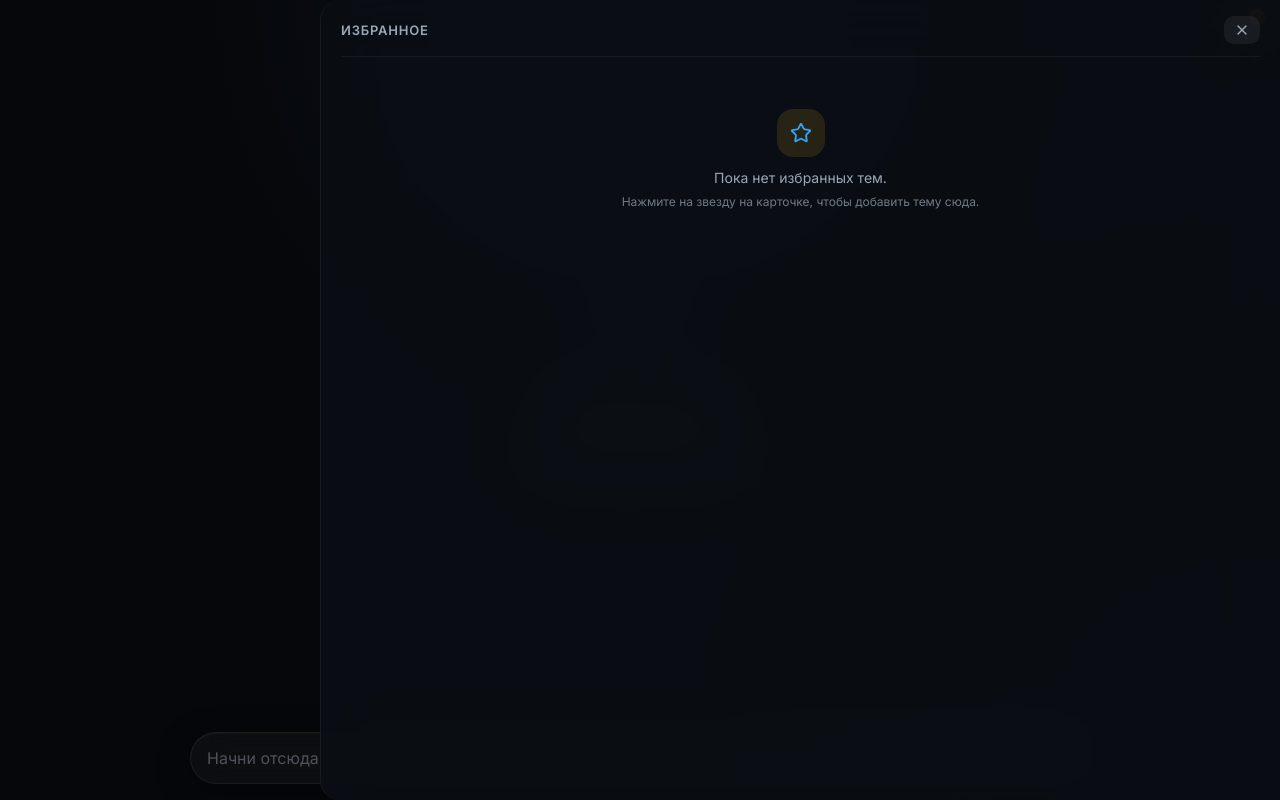
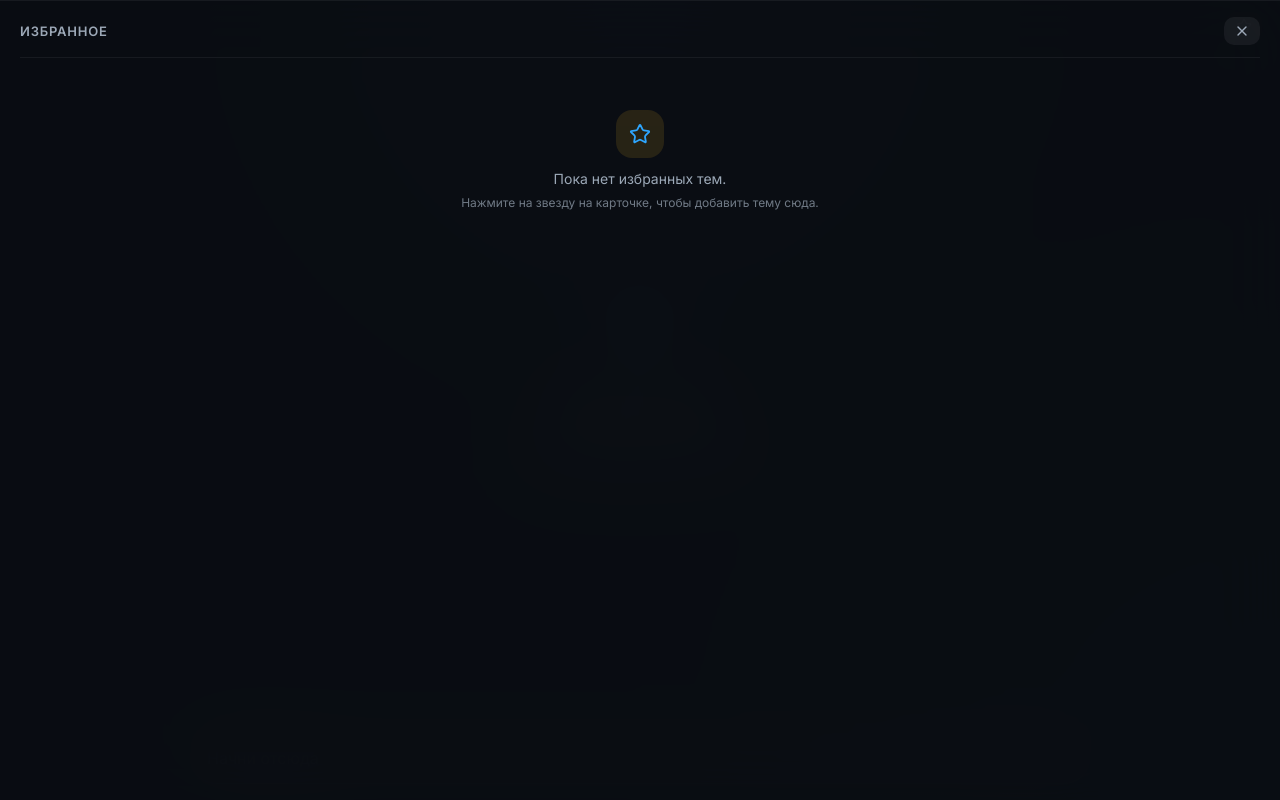
Before and after one commit to urtaevS/arr_search, a website: page index.html in a window 1280 px wide. Both pictures are taken after a click on the button "Избранное". Drawn offline with nearby package versions, Linux system fonts and the light colour scheme; no server answers.

Commit message:
feat: refine favorites UX - hide badge when empty, full-screen favorites window, match header button size

```diff
--- a/app.js
+++ b/app.js
@@ -1972,9 +1972,13 @@ ${this.escapeHtml(message) || "Не удалось получить резуль
 
         if (this.favoritesCount) {
 
-            this.favoritesCount.textContent = count > 0 ? count : "";
-
-            this.favoritesBtn.classList.toggle("has-fav", count > 0);
+            const show = count > 0;
+
+            this.favoritesCount.textContent = show ? count : "";
+
+            this.favoritesCount.classList.toggle("hidden", !show);
+
+            this.favoritesBtn.classList.toggle("has-fav", show);
 
         }
 
--- a/styles.css
+++ b/styles.css
@@ -217,14 +217,10 @@ body{
     align-items:center;
     justify-content:center;
 
-    width:40px;
-    height:40px;
-
-    padding:0;
-    margin:0;
+    padding:6px 10px;
 
     border:none;
-    border-radius:12px;
+    border-radius:10px;
 
     background:rgba(255,255,255,.06);
 
@@ -232,7 +228,9 @@ body{
 
     cursor:pointer;
 
-    transition:color .2s, background .2s, transform .2s;
+    transition:all .2s;
+
+    font-family:inherit;
 
     outline:none;
 
@@ -248,16 +246,16 @@ body{
 
 .favorites-btn svg{
 
-    width:18px;
-    height:18px;
+    width:16px;
+    height:16px;
 
 }
 
 .favorites-btn:hover{
 
+    background:rgba(255,255,255,.10);
+
     color:#FBBF24;
-
-    background:rgba(251,191,36,.12);
 
 }
 
@@ -297,6 +295,39 @@ body{
     justify-content:center;
 
     line-height:1;
+
+}
+
+.favorites-count.hidden{
+
+    display:none;
+
+}
+
+/* ---------- FAVORITES PANEL (full screen, not side drawer) ---------- */
+
+#favoritesPanel{
+
+    left:0;
+
+    width:100vw;
+    max-width:none;
+
+    border-radius:0;
+
+    border-left:none;
+
+    border-top:1px solid rgba(255,255,255,.06);
+
+    transform:translateY(100%);
+
+    transition:transform .35s cubic-bezier(.32,.72,0,1);
+
+}
+
+#favoritesOverlay.open #favoritesPanel{
+
+    transform:translateY(0);
 
 }
 
@@ -2593,15 +2624,14 @@ body{
 
     .favorites-btn{
 
-        width:36px;
-        height:36px;
+        padding:5px 8px;
 
     }
 
     .favorites-btn svg{
 
-        width:17px;
-        height:17px;
+        width:15px;
+        height:15px;
 
     }
 
--- a/sw.js
+++ b/sw.js
@@ -1,4 +1,4 @@
-const CACHE = "torrent-search-v13";
+const CACHE = "torrent-search-v14";
 
 const STATIC_ASSETS = [
   "/index.html",
```
